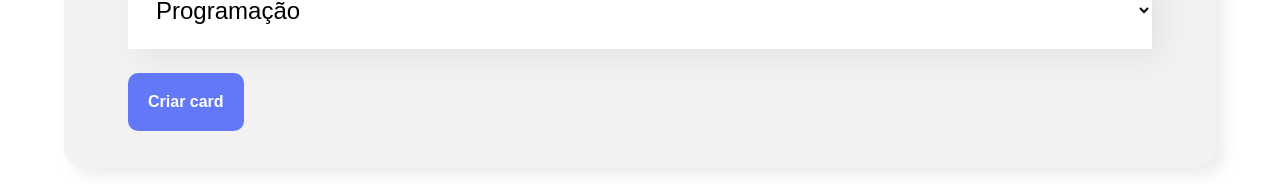
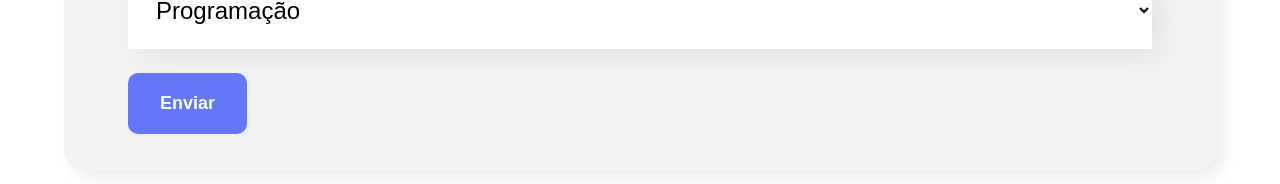
Before and after one commit to GustavoRRSilva/reactAlura, a React (Create React App) app: page / in a window 1280 px wide. Shown: the part 1107-1291 px from the top of the page. Built offline with nearby package versions, Linux system fonts and the light colour scheme.

Commit message:
fim da aula criando o botão

```diff
--- /dev/null
+++ b/src/componentes/Botao/Botao.css
@@ -0,0 +1,12 @@
+.submit{
+    background-color: #6278F7;
+    border: 0;
+    padding: 20px 32px;
+    border-radius: 10px;
+    font-weight: 700;
+    color: #FFFFFF;
+    font-size: 18px;
+}
+.submit:hover{
+    cursor:pointer;
+}
--- /dev/null
+++ b/src/componentes/Botao/index.js
@@ -0,0 +1,11 @@
+import "./Botao.css";
+
+const Botao = (props) =>{
+    return(
+        <button className = 'submit'>
+            {props.children}
+        </button>
+    )
+}
+
+export default Botao;
--- a/src/componentes/Formulario/Formulario.css
+++ b/src/componentes/Formulario/Formulario.css
@@ -1,6 +1,3 @@
-.formulario{
-
-}
 
 .formulario form{
     max-width: 80%;
@@ -10,15 +7,3 @@
    padding: 36px 64px;
    box-shadow:8px 8px 16px rgba(0,0,0, 0.08);
 }
-.submit{
-    background-color: #6278F7;
-    border: 0;
-    padding: 20px;
-    border-radius: 10px;
-    font-weight: bold;
-    font-size: 1em;
-    color: #FFFFFF;
-}
-.submit:hover{
-    cursor:pointer;
-}
--- a/src/componentes/Formulario/index.js
+++ b/src/componentes/Formulario/index.js
@@ -1,3 +1,4 @@
+import Botao from "../Botao";
 import CampoTexto from "../CampoTexto";
 import ListaSuspesa from "../ListaSuspensa";
 import "./Formulario.css";
@@ -19,10 +20,9 @@
         <CampoTexto label="Cargo" placeholder="Digite seu Cargo" />
         <CampoTexto label="Imagem" placeholder="Digite o endereço da imagem  "/>
         <ListaSuspesa itens ={times} label = "Time"></ListaSuspesa>
-        <input type="submit"
-        className="submit"
-        value = "Criar card"
-        />
+        <Botao >
+          Enviar
+        </Botao>
       </form>
     </section>
   );
```
